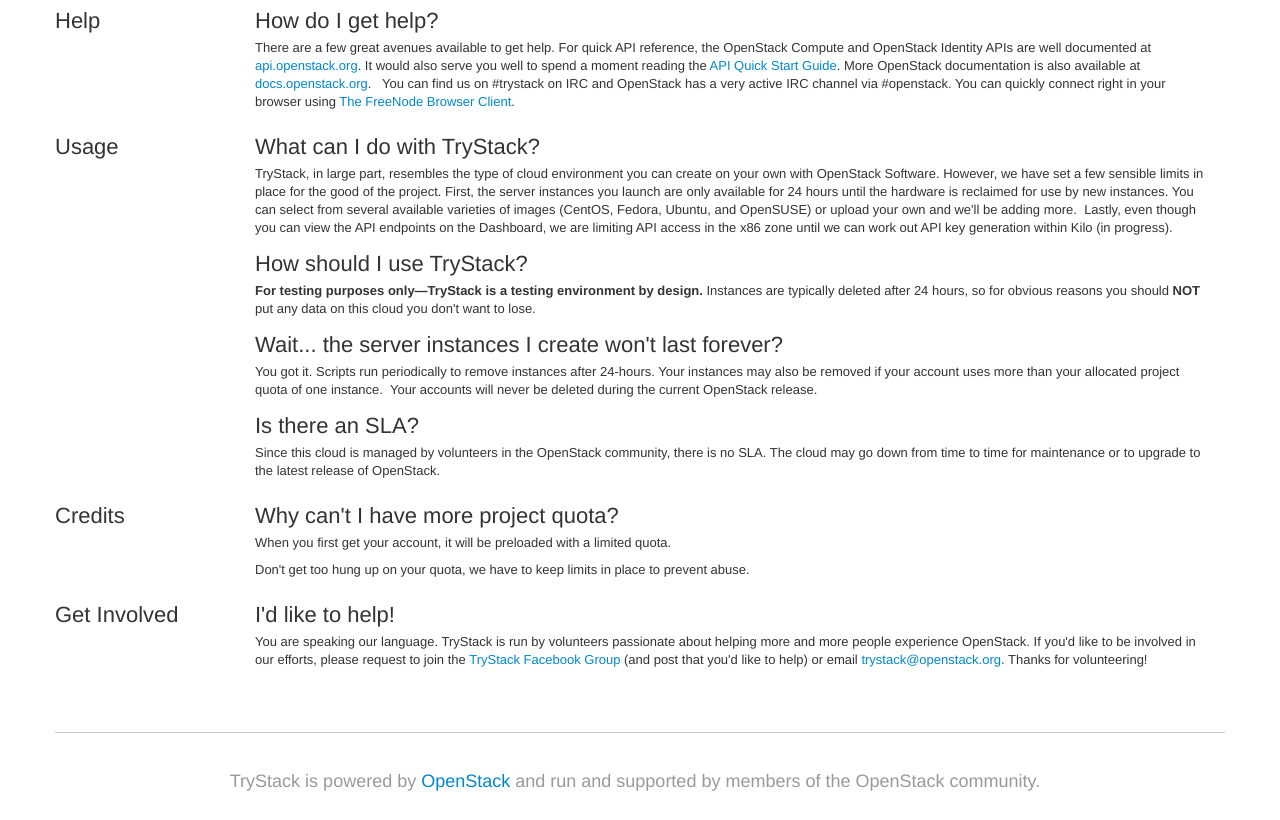
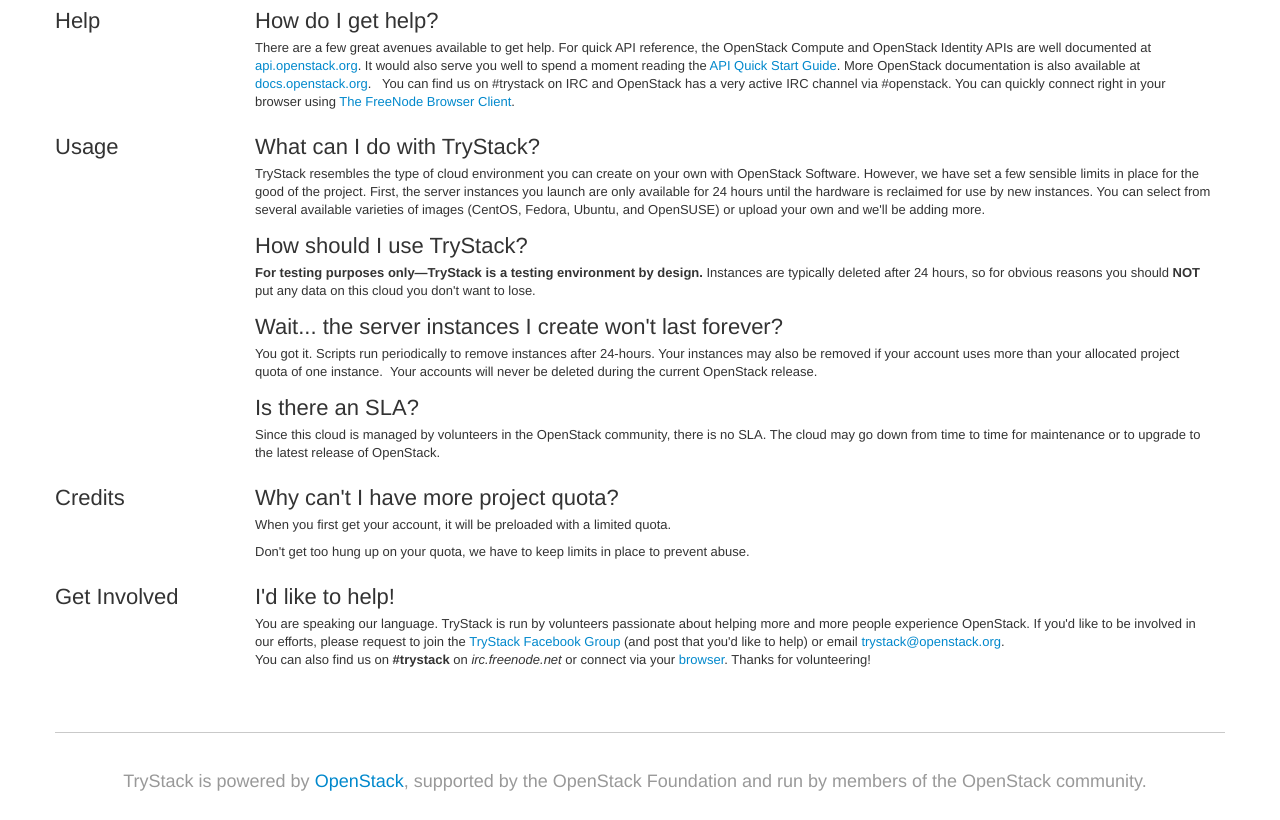
Before and after one commit to openstack-infra/trystack-site, a plain HTML site: page index.html in a window 1280 px wide. Shown: the part 1473-2293 px from the top of the page. Drawn offline with nearby package versions, Linux system fonts and the light colour scheme; a script that the page names is missing.

Commit message:
Update trystack.org web content for Liberty
Change-Id: If0ccabb3a5dd8b9835586d01b2afe46aa8d8caf2

```diff
--- a/index.html
+++ b/index.html
@@ -71,7 +71,7 @@
             <table class="dashboards">
               <tbody>
                 <tr>
-                  <td><strong>OpenStack RDO Kilo</strong> on x86/RHEL</td>
+                  <td><strong>OpenStack RDO Liberty</strong> on x86/RHEL</td>
                   <td><a href="http://x86.trystack.org/"
                       class="btn-small btn">Login</a></td>
                 </tr>
@@ -189,18 +189,16 @@ src="./img/logos/redhat.png"></p>
           </div>
           <div class="span10">
             <h2>What can I do with TryStack?</h2>
-            <p>TryStack, in large part, resembles the type of cloud
-              environment you can create on your own with OpenStack
-              Software. However, we have set a few sensible limits in
-              place for the good of the project. First, the server
-              instances you launch are only available for 24 hours until
-              the hardware is reclaimed for use by new instances.
+            <p>TryStack resembles the type of cloud environment you can
+              create on your own with OpenStack Software. However, we
+              have set a few sensible limits in place for the good of
+              the project. First, the server instances you launch are
+              only available for 24 hours until the hardware is reclaimed
+              for use by new instances.
               You can select from several available varieties of images
               (CentOS, Fedora, Ubuntu, and OpenSUSE) or upload your own
-	      and we'll be adding more.&nbsp; Lastly, even though you
-	      can view the API endpoints on the Dashboard, we are
-	      limiting API access in the x86 zone until we can work
-	      out API key generation within Kilo (in progress).<br>
+	          and we'll be adding more.&nbsp;
+	        <br>
             </p>
             <h2>How should I use TryStack?</h2>
             <p><strong>For testing purposes only—TryStack is a testing
@@ -247,10 +245,11 @@ src="./img/logos/redhat.png"></p>
               experience OpenStack. If you'd like to be involved in our
               efforts, please request to join the <a
                 href="http://www.facebook.com/groups/269238013145112/">TryStack
-
-
                 Facebook Group</a> (and post that you'd like to help) or
               email <a href="mailto:trystack@openstack.org">trystack@openstack.org</a>.
+              <br>You can also find us on <b>#trystack</b> on
+              <i>irc.freenode.net</i> or connect via your <a
+                       href="http://webchat.freenode.net/">browser</a>.
               Thanks for volunteering!</p>
           </div>
         </div>
@@ -258,8 +257,8 @@ src="./img/logos/redhat.png"></p>
         <hr>
         <div class="marketing">
           <p class="marketing-byline">TryStack is powered by <a
-              href="http://www.openstack.org/">OpenStack</a> and run and
-            supported by members of the OpenStack community.</p>
+              href="http://www.openstack.org/">OpenStack</a>,
+            supported by the OpenStack Foundation and run by members of the OpenStack community.</p>
         </div>
       </div>
       <!-- /container -->
```
